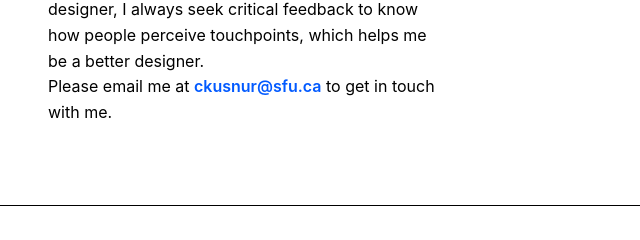
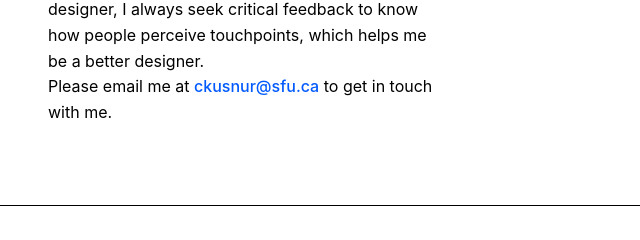
Before and after one commit to ckusnur04/chinmayeekusnur.github.io, a plain HTML site: page about.html in a window 1280 px wide. Shown: the part 540-780 px from the top of the page, 640-1280 px from the left. Drawn offline with Linux system fonts and the light colour scheme.

Commit message:
Update about.html

```diff
--- a/about.html
+++ b/about.html
@@ -58,7 +58,7 @@
             </p>
 
             <p class="main">
-                Please email me at <a class="link" href="mailto:ckusnur@sfu.ca">ckusnur@sfu.ca</a> to get in touch with me.
+                Please email me at <a class="p-lm" href="mailto:ckusnur@sfu.ca">ckusnur@sfu.ca</a> to get in touch with me.
             </p>
           </div>
 
```
